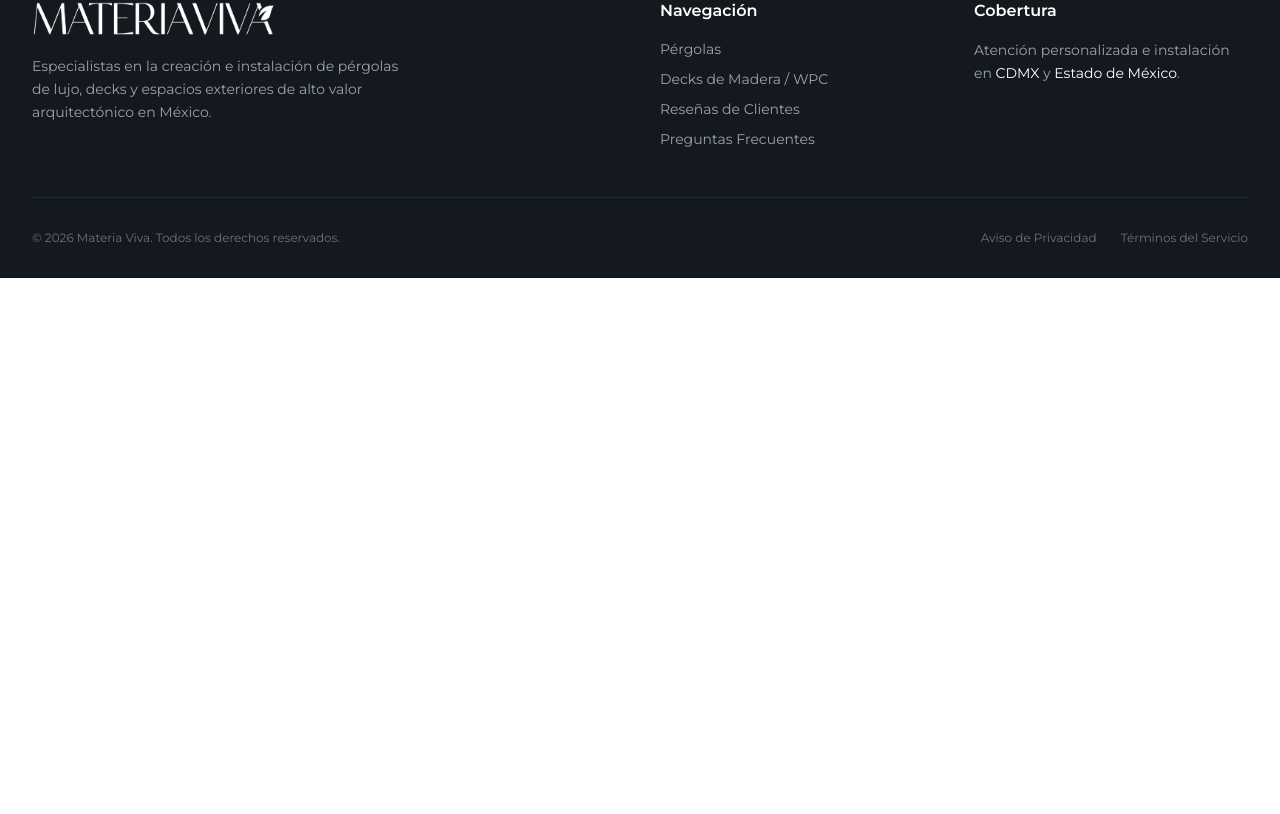
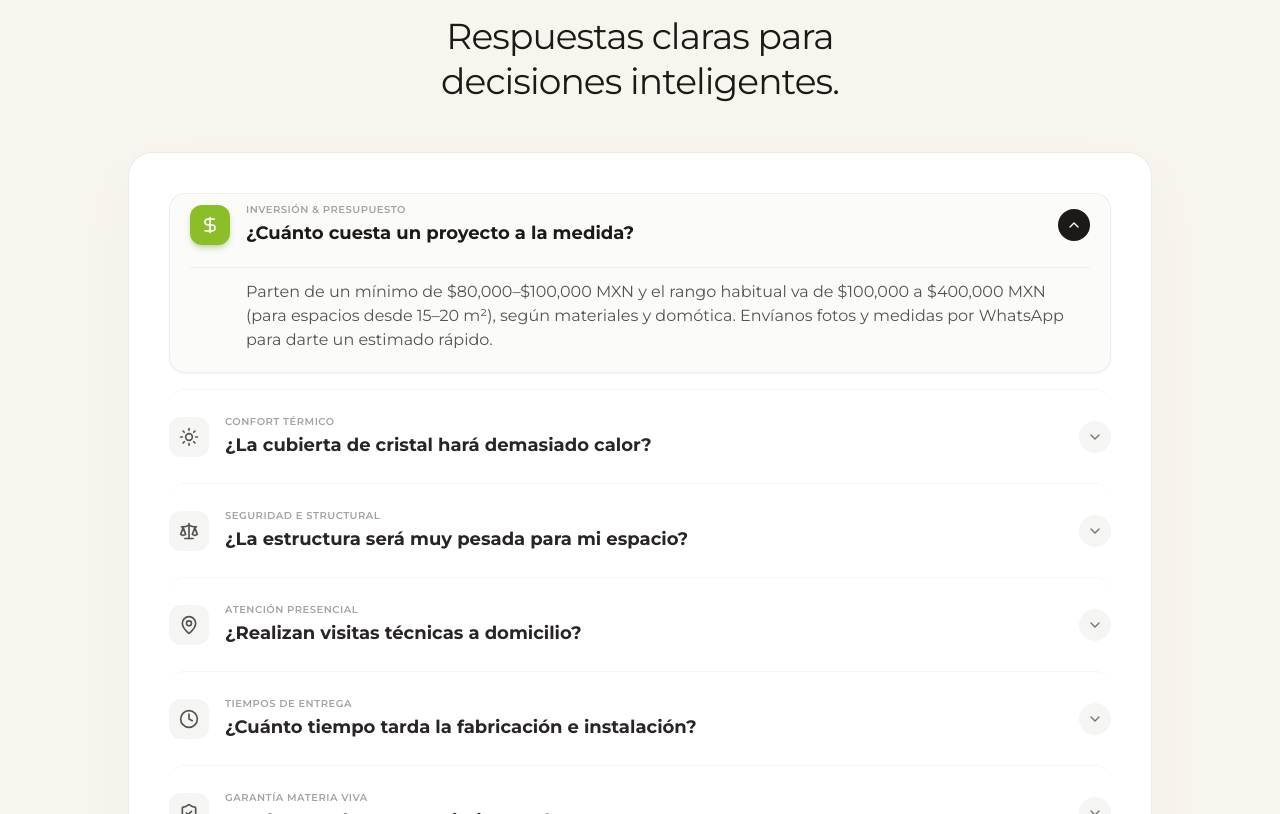
Before and after one commit to jhon-henao13/materiaviva-landing, a React (Vite) app: page / in a window 1280 px wide. Shown: the part 7746-8560 px from the top of the page. Before the commit the page ends 8024 px from the top, so only its background shows below. Built offline with nearby package versions, Linux system fonts and the light colour scheme.

Commit message:
feat: add FAQ section

```diff
--- a/src/App.jsx
+++ b/src/App.jsx
@@ -5,6 +5,8 @@ import StatsCarousel from './components/StatsCarousel';
 import Pergolas from './components/Pergolas';
 import DecksSection from './components/DecksSection';
 import GoogleReviewsSection from './components/GoogleReviewsSection';
+import FaqSection from './components/FaqSection';
+
 import Footer from './components/Footer';
 
 function App() {
@@ -17,6 +19,7 @@ function App() {
         <Pergolas />
         <DecksSection />
         <GoogleReviewsSection />
+        <FaqSection />
       </main>
       <Footer />
     </div>
--- /dev/null
+++ b/src/components/FaqSection.jsx
@@ -0,0 +1,185 @@
+import React, { useState } from 'react';
+import {
+  ChevronDown,
+  HelpCircle,
+  MessageCircle,
+  DollarSign,
+  Sun,
+  Scale,
+  MapPin,
+  Clock,
+  ShieldCheck,
+  Maximize2
+} from 'lucide-react';
+
+// Preguntas y respuestas enriquecidas con íconos para jerarquía visual
+const FAQS = [
+  {
+    id: 1,
+    question: "¿Cuánto cuesta un proyecto a la medida?",
+    answer: "Parten de un mínimo de $80,000–$100,000 MXN y el rango habitual va de $100,000 a $400,000 MXN (para espacios desde 15–20 m²), según materiales y domótica. Envíanos fotos y medidas por WhatsApp para darte un estimado rápido.",
+    icon: DollarSign,
+    badge: "Inversión & Presupuesto"
+  },
+  {
+    id: 2,
+    question: "¿La cubierta de cristal hará demasiado calor?",
+    answer: "No. Usamos cristal templado con protección UV anti-calor y sistemas de sombra orientables o retráctiles. Mantienen el espacio fresco, iluminado y 100% hermético contra la lluvia.",
+    icon: Sun,
+    badge: "Confort Térmico"
+  },
+  {
+    id: 3,
+    question: "¿La estructura será muy pesada para mi espacio?",
+    answer: "Evaluamos cada inmueble en sitio antes de fabricar. Nuestros ingenieros calculan la distribución de cargas para garantizar una instalación 100% segura.",
+    icon: Scale,
+    badge: "Seguridad E structural"
+  },
+  {
+    id: 4,
+    question: "¿Realizan visitas técnicas a domicilio?",
+    answer: "Sí. Tras validar tu estimado en WhatsApp, visitamos tu domicilio en CDMX o Edomex para rectificar medidas, mostrar muestras físicas de acabados y crear tu render 3D.",
+    icon: MapPin,
+    badge: "Atención Presencial"
+  },
+  {
+    id: 5,
+    question: "¿Cuánto tiempo tarda la fabricación e instalación?",
+    answer: "De 3 a 6 semanas a partir del diseño 3D aprobado. Instalamos en sitio de forma ágil, limpia y sin interrumpir tu rutina diaria.",
+    icon: Clock,
+    badge: "Tiempos de Entrega"
+  },
+  {
+    id: 6,
+    question: "¿Qué garantía y mantenimiento ofrecen?",
+    answer: "Ofrecemos 2 años de garantía por escrito en estructura, sellados y mecanismos. Usamos maderas tratadas de bajo mantenimiento y contamos con pólizas preventivas opcionales.",
+    icon: ShieldCheck,
+    badge: "Garantía Materia Viva"
+  },
+  {
+    id: 7,
+    question: "¿Puedo abrir la pérgola para ver el cielo?",
+    answer: "Sí. Con nuestros sistemas retráctiles o corredizos motorizados abres el techo al tocar un botón para disfrutar el exterior y lo cierras herméticamente si empieza a llover.",
+    icon: Maximize2,
+    badge: "Sistemas Inteligentes"
+  }
+];
+
+export default function FaqSection() {
+  // Permite abrir una sola pregunta o mantener el estado abierto
+  const [openIndex, setOpenIndex] = useState(0); // Primera abierta por defecto para mejor UX
+
+  const toggleFaq = (index) => {
+    setOpenIndex(openIndex === index ? null : index);
+  };
+
+  return (
+    <section className="bg-[#f8f5ee] py-20 px-4 md:px-8 lg:px-12 font-sans overflow-hidden">
+      <div className="max-w-5xl mx-auto space-y-12">
+
+        {/* Encabezado Réplica Exacta de Titular */}
+        <div className="text-center space-y-4 max-w-3xl mx-auto">
+
+          <h2 className="text-2xl sm:text-3xl md:text-4xl font-normal text-stone-900 tracking-tight !leading-tight">
+            Respuestas claras para <br className="hidden sm:block" />
+            decisiones inteligentes.
+          </h2>
+        </div>
+
+        {/* Tarjeta Contenedora Principal (Blanca Flotante como en la imagen) */}
+        <div className="bg-white rounded-3xl p-6 sm:p-10 border border-stone-200/80 shadow-2xl shadow-stone-200/60 transition-all duration-300">
+          <div className="divide-y divide-stone-100 space-y-4">
+            {FAQS.map((faq, index) => {
+              const isOpen = openIndex === index;
+              const IconComponent = faq.icon;
+
+              return (
+                <div
+                  key={faq.id}
+                  className={`pt-4 first:pt-0 rounded-2xl transition-all duration-300 ${
+                    isOpen ? 'bg-stone-50/80 p-4 sm:p-5 border border-stone-200/60 shadow-sm' : ''
+                  }`}
+                >
+                  <button
+                    onClick={() => toggleFaq(index)}
+                    className="w-full text-left flex items-center justify-between gap-4 py-2 group focus:outline-none"
+                    aria-expanded={isOpen}
+                  >
+                    <div className="flex items-center gap-3 sm:gap-4">
+                      {/* Badge con ícono temático */}
+                      <div className={`w-10 h-10 rounded-xl flex items-center justify-center flex-shrink-0 transition-colors duration-300 ${
+                        isOpen
+                          ? 'bg-[#8CBE29] text-white shadow-md shadow-lime-600/30'
+                          : 'bg-stone-100 text-stone-600 group-hover:bg-stone-200 group-hover:text-stone-900'
+                      }`}>
+                        <IconComponent className="w-5 h-5" />
+                      </div>
+
+                      <div className="space-y-0.5">
+                        <span className="text-[10px] font-semibold uppercase tracking-wider text-stone-400 block">
+                          {faq.badge}
+                        </span>
+                        <h3 className={`text-base sm:text-lg font-bold transition-colors duration-200 ${
+                          isOpen ? 'text-stone-900' : 'text-stone-800 group-hover:text-[#8CBE29]'
+                        }`}>
+                          {faq.question}
+                        </h3>
+                      </div>
+                    </div>
+
+                    {/* Botón desplegable dinámico */}
+                    <div className={`w-8 h-8 rounded-full flex items-center justify-center flex-shrink-0 transition-all duration-300 ${
+                      isOpen ? 'bg-stone-900 text-white rotate-180' : 'bg-stone-100 text-stone-500 group-hover:bg-stone-200'
+                    }`}>
+                      <ChevronDown className="w-4 h-4 transition-transform duration-300" />
+                    </div>
+                  </button>
+
+                  {/* Respuesta colapsable animada */}
+                  <div className={`grid transition-all duration-300 ease-in-out ${
+                    isOpen ? 'grid-rows-[1fr] opacity-100 mt-3 pt-3 border-t border-stone-200/50' : 'grid-rows-[0fr] opacity-0'
+                  }`}>
+                    <div className="overflow-hidden">
+                      <p className="text-stone-600 text-sm sm:text-base leading-relaxed pl-13 sm:pl-14">
+                        {faq.answer}
+                      </p>
+
+                      {/* Botón directo si la respuesta menciona WhatsApp */}
+                      {/* {faq.answer.includes("WhatsApp") && (
+                        <div className="mt-4 pl-13 sm:pl-14">
+                          <a
+                            href="https://wa.me/5215500000000?text=Hola,%20me%20gustar%C3%ADa%20cotizar%20un%20proyecto%20a%20la%20medida"
+                            target="_blank"
+                            rel="noopener noreferrer"
+                            className="inline-flex items-center gap-2 text-xs font-bold text-white bg-[#25D366] hover:bg-[#20bd5a] px-4 py-2.5 rounded-xl shadow-md hover:shadow-lg transition-all"
+                          >
+                            <MessageCircle className="w-4 h-4" />
+                            Enviar medidas por WhatsApp
+                          </a>
+                        </div>
+                      )} */}
+                    </div>
+                  </div>
+                </div>
+              );
+            })}
+          </div>
+        </div>
+
+        {/* Banner inferior de asistencia adicional */}
+        {/* <div className="text-center pt-4">
+          <p className="text-stone-500 text-sm">
+            ¿Tienes alguna otra duda específica sobre tu espacio?{' '}
+            <a
+              href="#contacto"
+              className="text-stone-900 font-bold underline hover:text-[#8CBE29] transition-colors"
+            >
+              Habla directamente con un ingeniero de proyecto
+            </a>
+          </p>
+        </div> */}
+
+      </div>
+    </section>
+  );
+}
```
